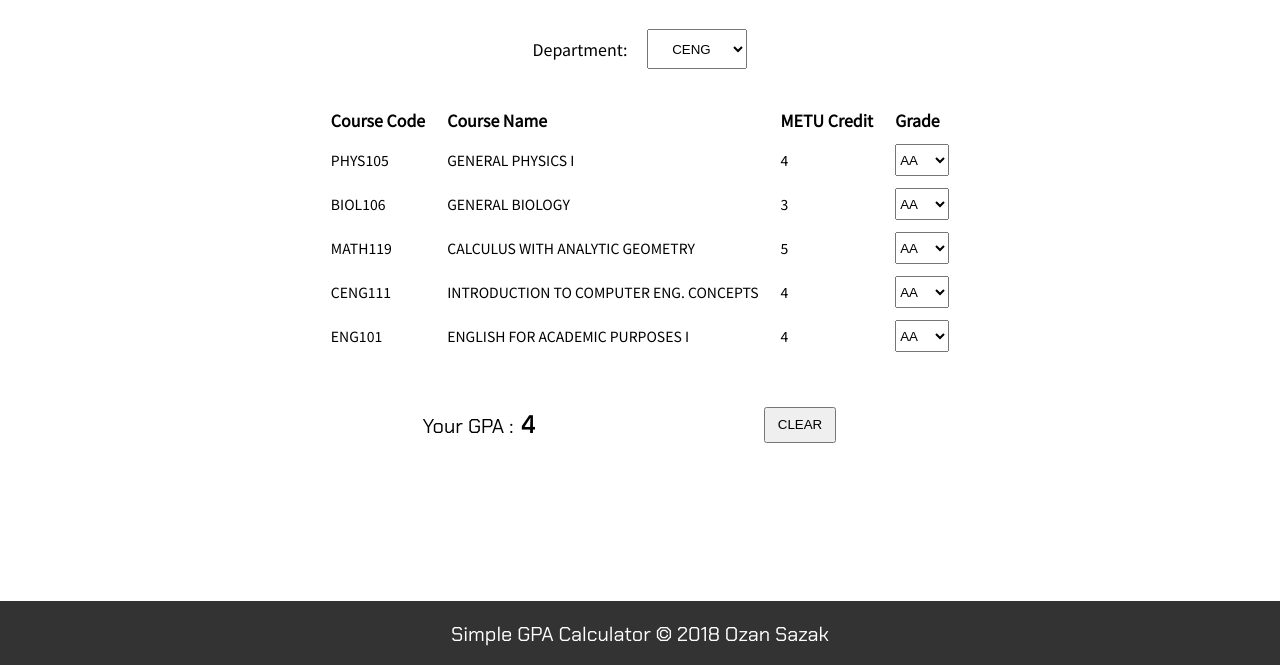
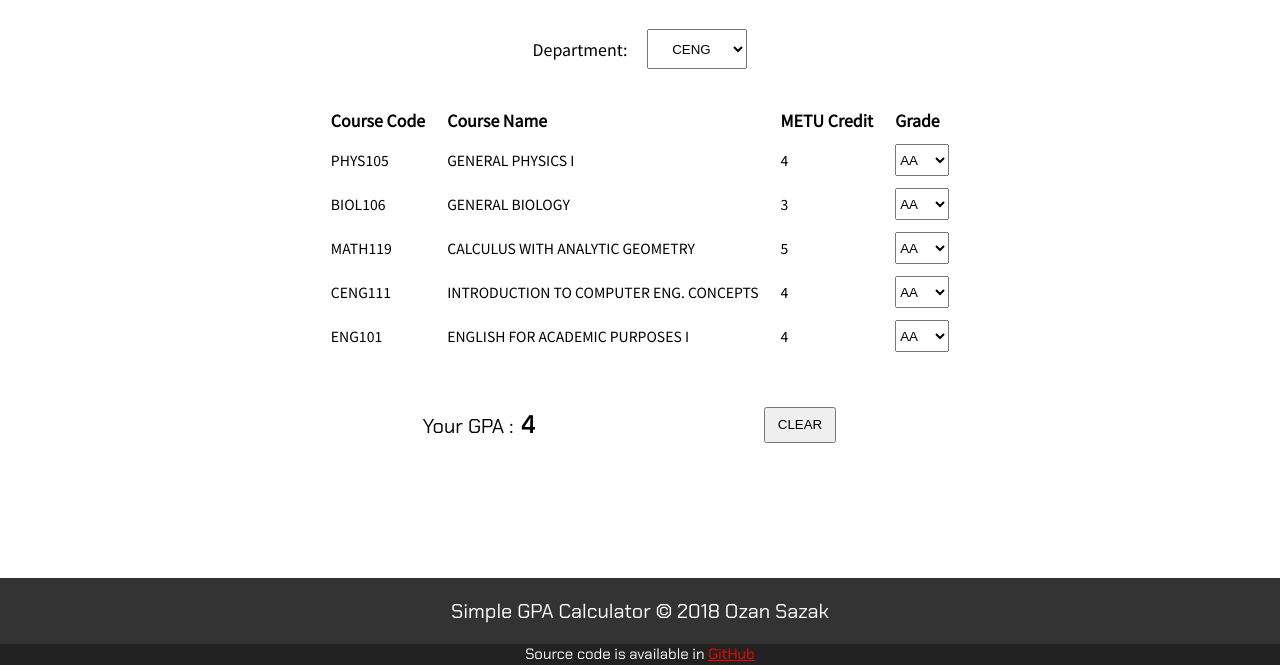
Before and after one commit to alpaylan/gpa-calculator, a plain HTML site: page index.html in a window 1280 px wide. Shown: the part 135-800 px from the top of the page. Drawn offline with Linux system fonts and the light colour scheme.

Commit message:
some footer changes

```diff
--- a/index.html
+++ b/index.html
@@ -66,6 +66,7 @@
 
     <div id="footer-sect">
       <p>Simple GPA Calculator &copy 2018 Ozan Sazak</p>
+      <p class="sub">Source code is available in <a target="_blank" href="https://github.com/ozansz/gpa-calculator">GitHub</a></p>
     </div>
   </div>
 </body>
--- a/master.css
+++ b/master.css
@@ -86,10 +86,20 @@ html, body {
   position: fixed;
   bottom: 0;
   width: 100%;
-  height: 64px;
+  height: 87px;
   color: #fff;
   background-color: #333;
   font-size: 20px;
   font-family: 'Chakra Petch', sans-serif;
   text-align: center;
 }
+
+#footer-sect .sub {
+  background-color: #222;
+  font-size: 15px;
+  height: 32px;
+}
+
+#footer-sect .sub a {
+  color: red;
+}
```
